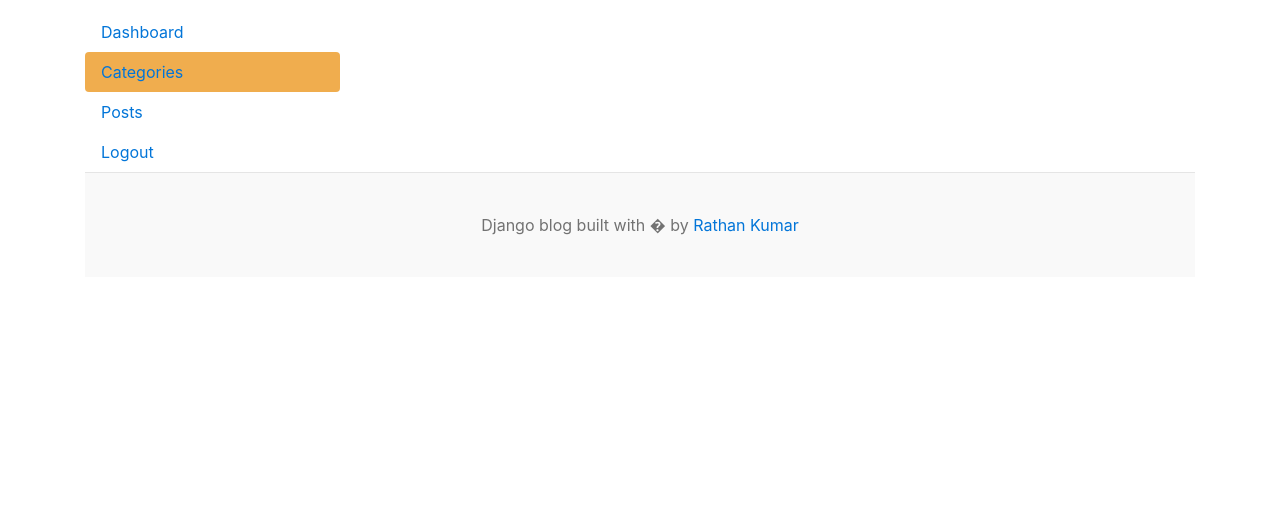
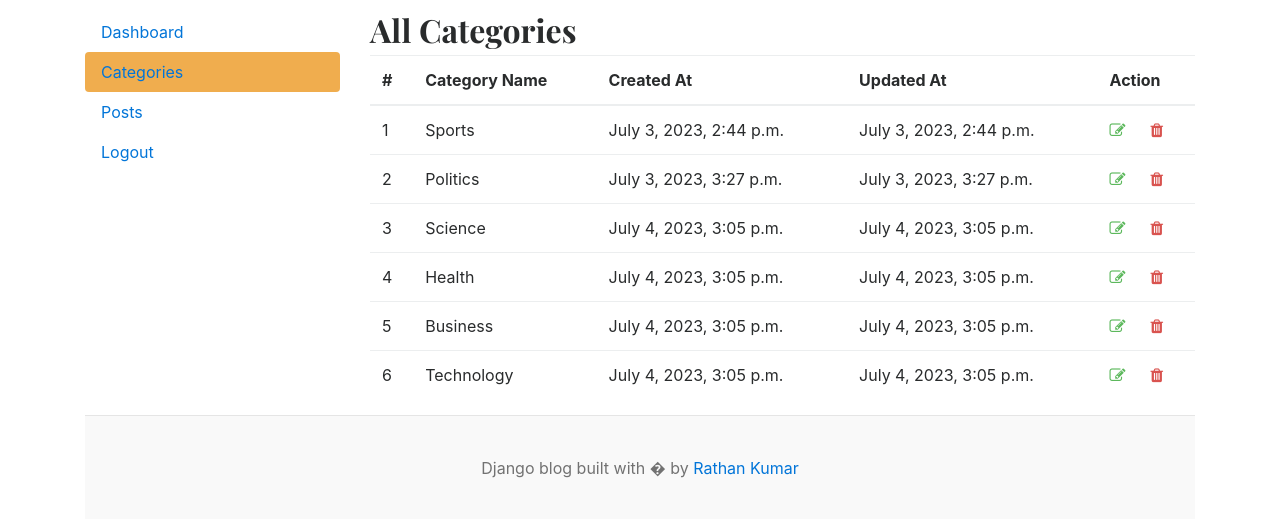
Before and after one commit to kumailalidev/django-blog, a Django app: page /dashboard/categories/ in a window 1280 px wide. Shown: the part 135-654 px from the top of the page. Run offline with Django 4.2, Linux system fonts and the light colour scheme; data comes from the database, SQL or seed files in the repository.

Commit message:
85-Categories Table

```diff
--- a/templates/base.html
+++ b/templates/base.html
@@ -8,6 +8,7 @@
     <meta http-equiv="X-UA-Compatible" content="IE=edge">
     <meta name="viewport" content="width=device-width, initial-scale=1.0">
     <title>Django Blogs</title>
+    <link rel="stylesheet" href="https://cdnjs.cloudflare.com/ajax/libs/font-awesome/4.7.0/css/font-awesome.min.css">
     <link href="https://getbootstrap.com/docs/4.0/dist/css/bootstrap.min.css" rel="stylesheet">
     <link href="https://fonts.googleapis.com/css?family=Playfair+Display:700,900" rel="stylesheet">
     <link href="{% static 'css/blog.css' %}" rel="stylesheet">
--- a/templates/dashboard/categories.html
+++ b/templates/dashboard/categories.html
@@ -5,5 +5,34 @@
     <!-- Load the sidebar here -->
     {% include 'dashboard/sidebar.html' %}
     <!-- Right side content -->
+    <div class="col-md-9">
+        <h2>All Categories</h2>
+        <table class="table table-hover">
+            <thead>
+              <tr>
+                <th>#</th>
+                <th>Category Name</th>
+                <th>Created At</th>
+                <th>Updated At</th>
+                <th>Action</th>
+              </tr>
+            </thead>
+            <tbody>
+            {% for cat in categories %}
+                <tr>
+                    <td>{{ forloop.counter }}</th>
+                    <td>{{ cat }}</td>
+                    <td>{{ cat.created_at }}</td>
+                    <td>{{ cat.updated_at }}</td>
+                    <td>
+                        <a href=""><i class="fa fa-edit text-success"></i></a>
+                        &emsp;
+                        <a href=""><i class="fa fa-trash text-danger"></i></a>
+                    </td>
+                </tr>
+            {% endfor %}
+            </tbody>
+          </table>
+    </div>
 </div>
 {% endblock %}
--- a/templates/dashboard/dashboard.html
+++ b/templates/dashboard/dashboard.html
@@ -8,6 +8,7 @@
     {% include 'dashboard/sidebar.html' %}
     <!-- Right side content -->
     <div class="col-md-9">
+        <span>Logged in as <b>{{ user }}</b></span>
         <div class="row">
             <div class="col">
                 <div class="card border-default mb-3">
```
